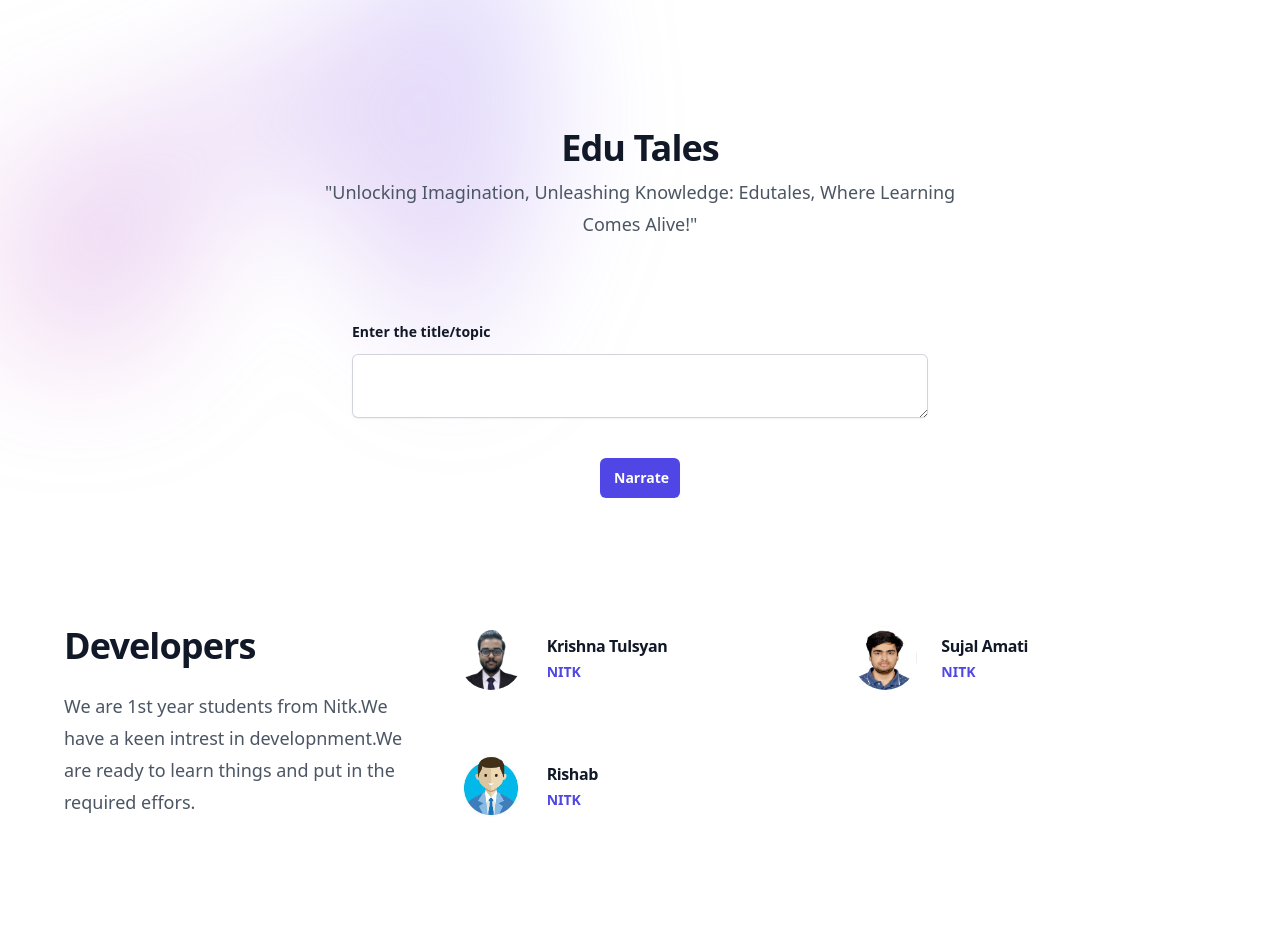
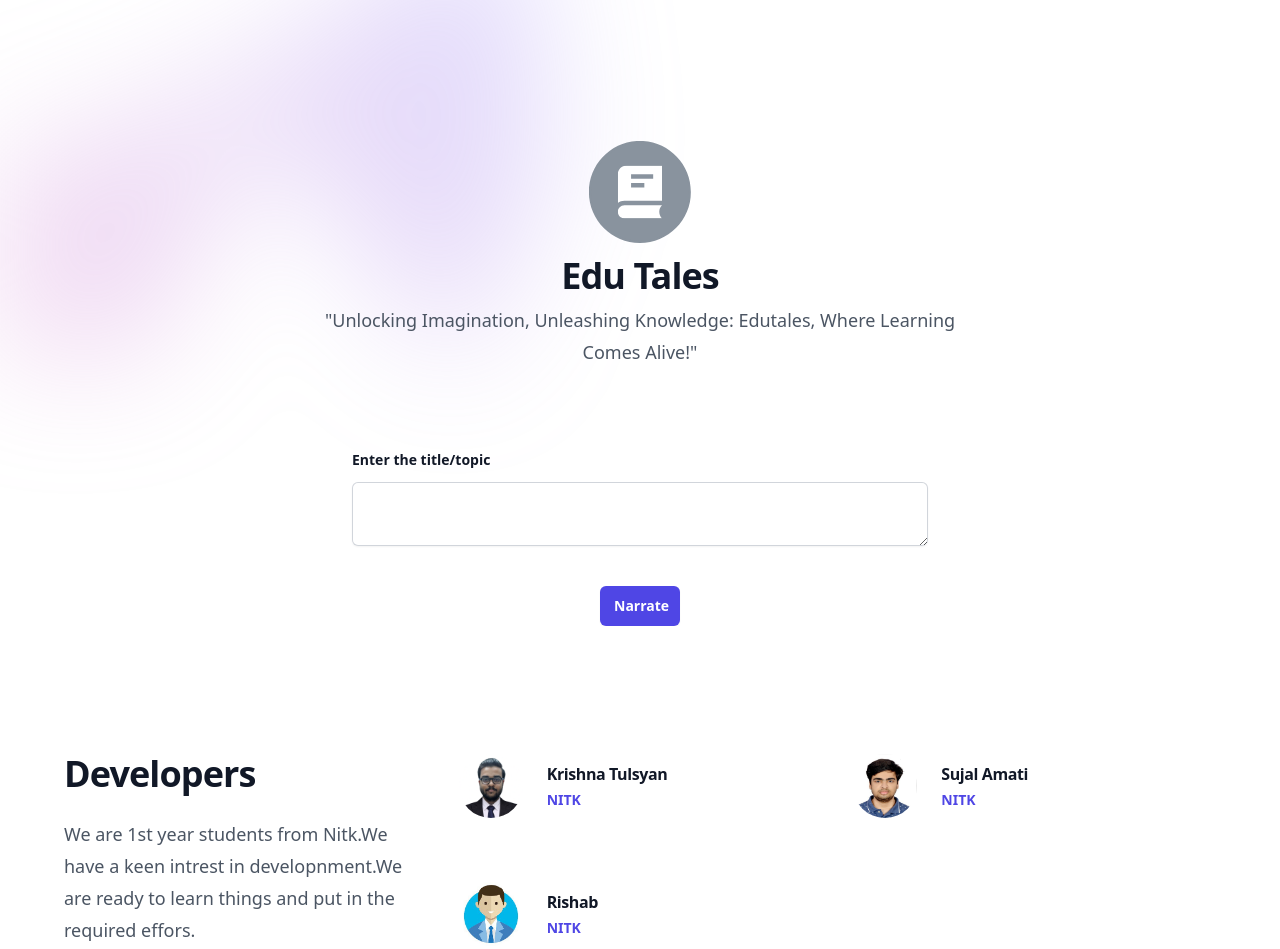
Before and after one commit to ktLearner/EduTales_hackerverse4.0, a website built with Vite: page client/index.html in a window 1280 px wide. Shown: the top 949 px of the page. Built offline with nearby package versions, Linux system fonts and the light colour scheme.

Commit message:
logo centerre

```diff
--- a/client/index.html
+++ b/client/index.html
@@ -17,7 +17,8 @@
     <div class="relative left-1/2 -z-10 aspect-[1155/678] w-[36.125rem] max-w-none -translate-x-1/2 rotate-[30deg] bg-gradient-to-tr from-[#ff80b5] to-[#9089fc] opacity-30 sm:left-[calc(50%-40rem)] sm:w-[72.1875rem]" style="clip-path: polygon(74.1% 44.1%, 100% 61.6%, 97.5% 26.9%, 85.5% 0.1%, 80.7% 2%, 72.5% 32.5%, 60.2% 62.4%, 52.4% 68.1%, 47.5% 58.3%, 45.2% 34.5%, 27.5% 76.7%, 0.1% 64.9%, 17.9% 100%, 27.6% 76.8%, 76.1% 97.7%, 74.1% 44.1%)"></div>
   </div>
   <div id ="proj" class="mx-auto max-w-2xl text-center">
-    <h2  class="text-3xl font-bold tracking-tight text-gray-900 sm:text-4xl">Edu Tales</h2>
+      <img class="mx-auto" src=".\assets\icon.svg">
+      <h2  class="text-3xl font-bold tracking-tight text-gray-900 sm:text-4xl">Edu Tales</h2>
     <p class="mt-2 text-lg leading-8 text-gray-600">"Unlocking Imagination, Unleashing Knowledge: Edutales, Where Learning Comes Alive!"</p>
   </div>
   <form action="#" method="POST" class="mx-auto mt-16 max-w-xl sm:mt-20">
```
Also changed, not shown: client/assets/icon.svg (added).
